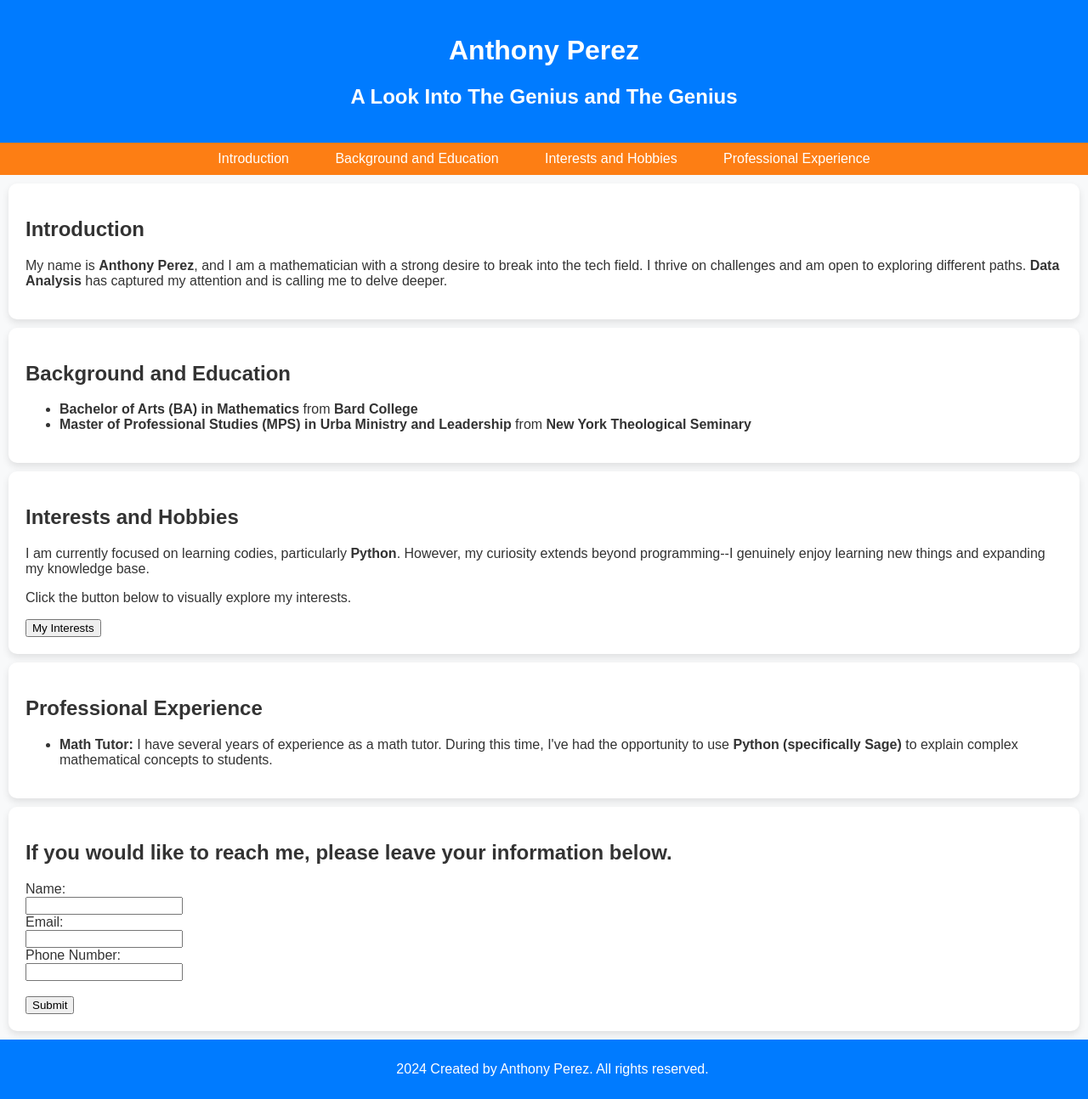
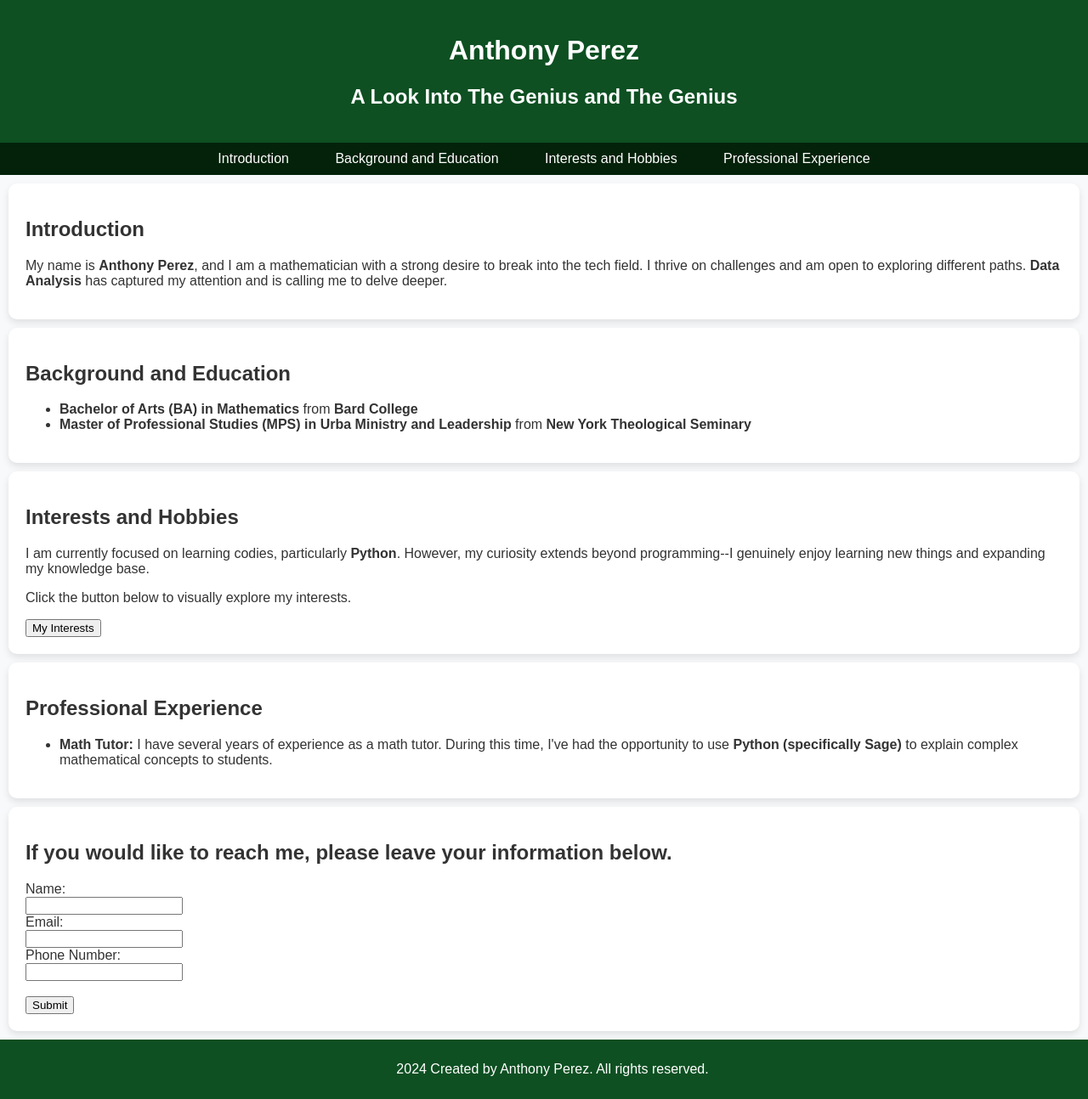
Before and after one commit to Anthony-Perez-Code/Markdown_Projects, a plain HTML site: page index.html in a window 1280 px wide. Shown: the whole page at 85% size. Drawn offline with Linux system fonts and the light colour scheme.

Commit message:
Update style.css

```diff
--- a/style.css
+++ b/style.css
@@ -9,14 +9,14 @@ body {
 }
 
 header {
-    background-color: #007bff; /* Blue header background */
+    background-color: #0e5022; /* Blue header background */
     color: #fff; /* White text color */
     padding: 20px;
     text-align: center;
 }
 
 nav {
-    background-color: #fd7e14; /* Orange navbar background */
+    background-color: #04220a; /* Orange navbar background */
     padding: 10px;
     text-align: center;
 }
@@ -73,7 +73,7 @@ section {
 }
 
 footer {
-    background-color: #007bff; /* Blue footer background */
+    background-color: #0e5022; /* Blue footer background */
     color: #fff; /* White text color */
     text-align: center;
     padding: 10px;
```
